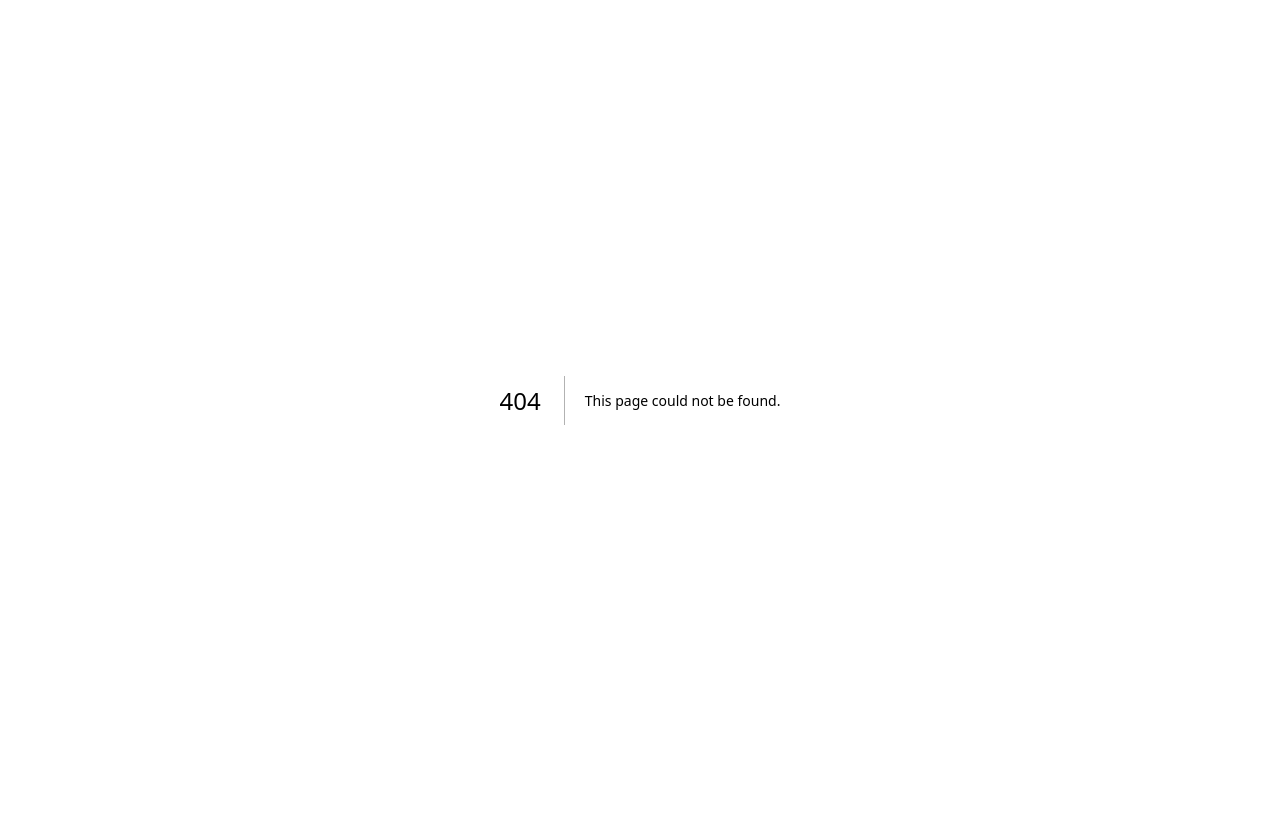
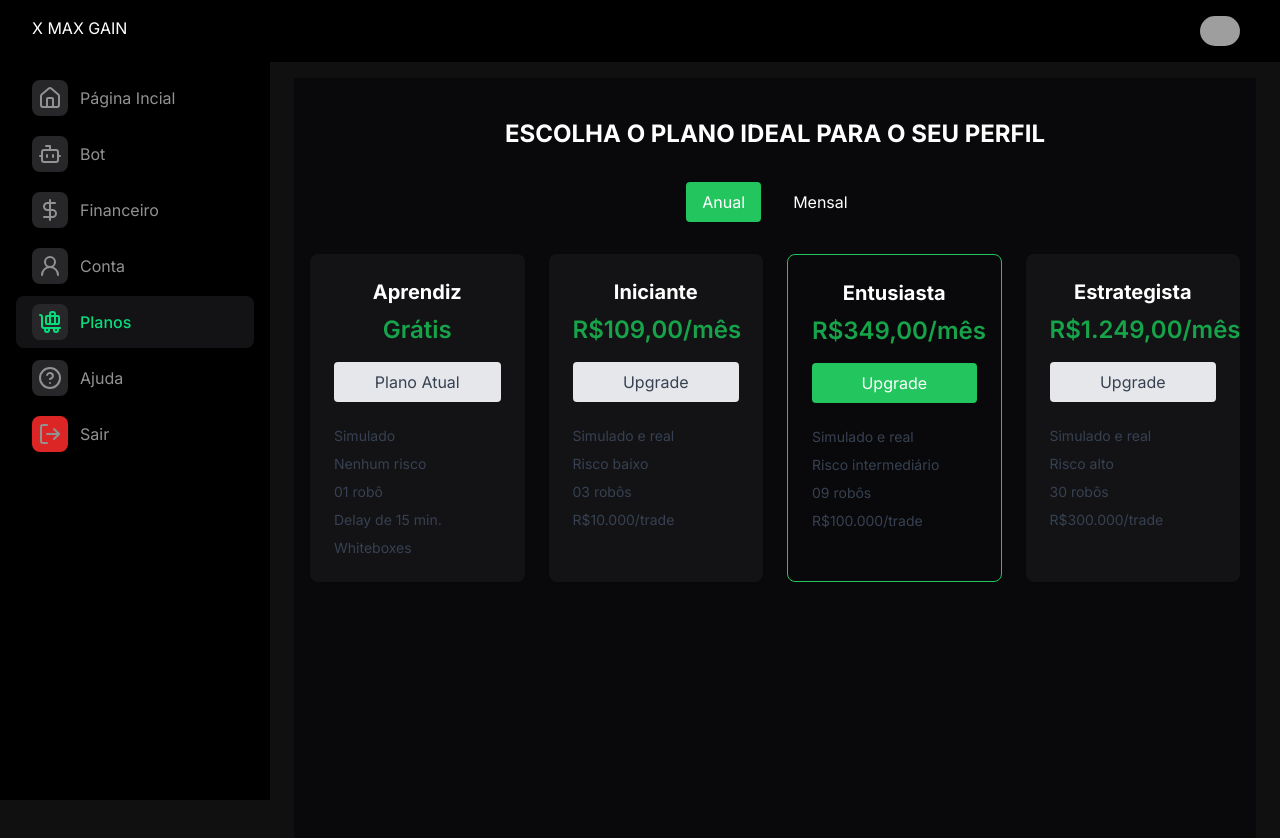
Before and after one commit to x-max-gain/xg-gain-painel, a Next.js app: page /painel/plans in a window 1280 px wide. Before the commit this address had no page. Shown: the top 838 px of the page. Before the commit the page ends 800 px from the top, so only its background shows below. Built offline with nearby package versions, Linux system fonts and the light colour scheme; grey boxes are pictures that could not be loaded.

Commit message:
start plans

```diff
--- /dev/null
+++ b/src/app/(app)/(platform)/painel/plans/page.tsx
@@ -0,0 +1,75 @@
+export default function Plans() {
+  const planos = [
+    {
+      nome: "Aprendiz",
+      preco: "Grátis",
+      descricao: "Plano Atual",
+      beneficios: ["Simulado", "Nenhum risco", "01 robô", "Delay de 15 min.", "Whiteboxes"],
+      destaque: false,
+    },
+    {
+      nome: "Iniciante",
+      preco: "R$109,00/mês",
+      descricao: "Upgrade",
+      beneficios: ["Simulado e real", "Risco baixo", "03 robôs", "R$10.000/trade"],
+      destaque: false,
+    },
+    {
+      nome: "Entusiasta",
+      preco: "R$349,00/mês",
+      descricao: "Upgrade",
+      beneficios: ["Simulado e real", "Risco intermediário", "09 robôs", "R$100.000/trade"],
+      destaque: true,
+    },
+    {
+      nome: "Estrategista",
+      preco: "R$1.249,00/mês",
+      descricao: "Upgrade",
+      beneficios: ["Simulado e real", "Risco alto", "30 robôs", "R$300.000/trade"],
+      destaque: false,
+    },
+  ];
+
+  return (
+    <div className="min-h-screen bg-background-primary py-10">
+      <div className="max-w-6xl mx-auto px-4">
+        <h1 className="text-2xl font-bold text-center mb-8">
+          ESCOLHA O PLANO IDEAL PARA O SEU PERFIL
+        </h1>
+        <div className="flex justify-center space-x-4 mb-8">
+          <button className="px-4 py-2 bg-green-500 text-white rounded">Anual</button>
+          <button className="px-4 py-2 text-white rounded">Mensal</button>
+        </div>
+        <div className="grid grid-cols-1 md:grid-cols-4 gap-6 ">
+          {planos.map((plano, index) => (
+            <div
+              key={index}
+              className={`rounded-lg p-6 border shadow-sm ${
+                plano.destaque ? " border-green-500" : "border-none bg-background-secondary"
+              }`}
+            >
+              <h2 className="text-xl font-bold mb-2 text-center">{plano.nome}</h2>
+              <p className="text-2xl font-semibold text-center text-green-600">{plano.preco}</p>
+              <button
+                className={`mt-4 w-full py-2 rounded ${
+                  plano.destaque
+                    ? "bg-green-500 text-white"
+                    : "bg-gray-200 text-gray-700"
+                }`}
+              >
+                {plano.descricao}
+              </button>
+              <ul className="mt-6 space-y-2">
+                {plano.beneficios.map((beneficio, i) => (
+                  <li key={i} className="text-sm text-gray-700">
+                    {beneficio}
+                  </li>
+                ))}
+              </ul>
+            </div>
+          ))}
+        </div>
+      </div>
+    </div>
+  );
+}
--- a/src/components/sidebar/routes.tsx
+++ b/src/components/sidebar/routes.tsx
@@ -1,5 +1,5 @@
 import { IRoutes } from "@/interfaces/routes-interface";
-import { Banknote, Box, DollarSign, Handshake, Home, Bot, LogOut, User2, HeadphonesIcon, HelpCircle } from "lucide-react";
+import {  DollarSign,  Home, Bot, LogOut, User2, HeadphonesIcon, HelpCircle,  BaggageClaim } from "lucide-react";
 
 export const routes: IRoutes[] = [
   {
@@ -23,6 +23,11 @@ export const routes: IRoutes[] = [
     url: "/painel/account/22"
   },
   {
+    icon: <BaggageClaim size={24} />,
+    name: "Planos",
+    url: "/painel/plans"
+  },
+  {
     icon: <HelpCircle size={24} />,
     name: "Ajuda",
     url: "/painel/help"
```
